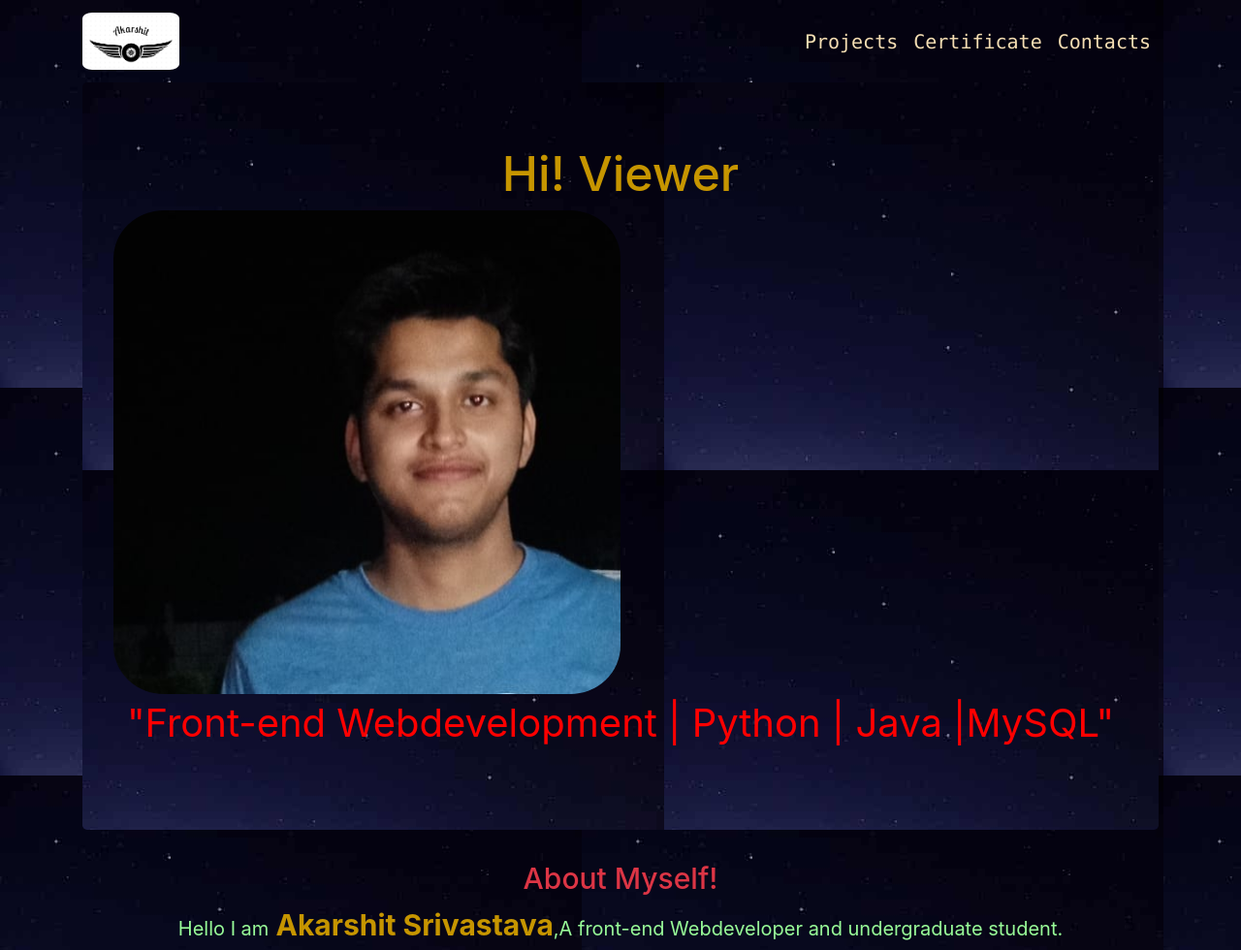
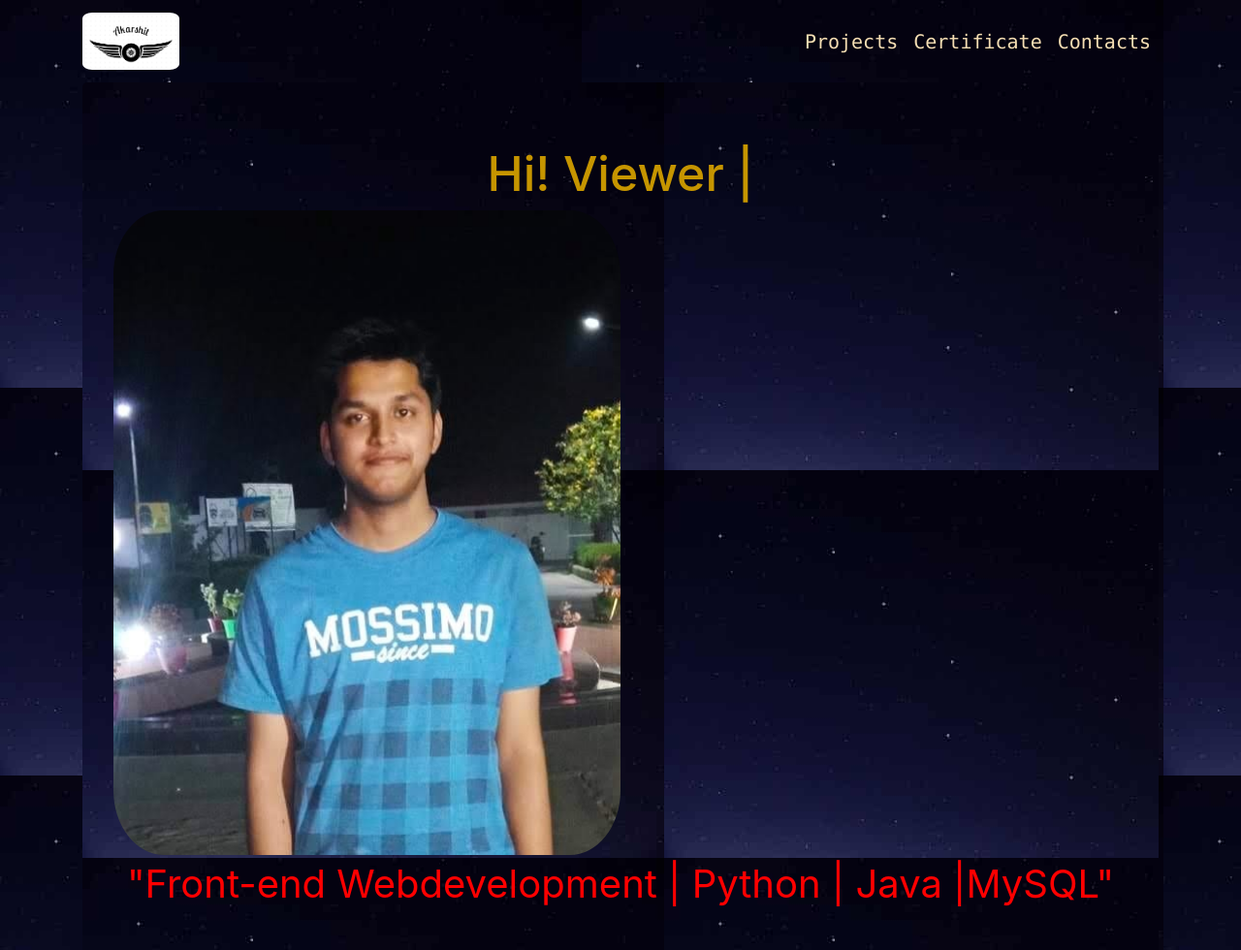
Before and after one commit to akarshit2001/akarshit_26, a plain HTML site: page index.html in a window 1280 px wide. Shown: the top 980 px of the page at 97% size. Drawn offline with nearby package versions, Linux system fonts and the light colour scheme.

Commit message:
portfoliostart

```diff
--- a/index.html
+++ b/index.html
@@ -47,8 +47,8 @@
 
 <div class="container">
     <div class="jumbotron">
-        <h2 style="color: #c69500"> Hi! Viewer </h2>
-        <img src="img/WhatsApp%20Image%202020-10-19%20at%2012.57.21%20AM.jpeg"  class="img-fluid ">
+        <h2 id="head" style="color: #c69500">  </h2>
+        <img src="img/WhatsApp%20Image%202020-11-09%20at%207.42.59%20PM.jpeg"  class="img-fluid ">
         <span> <p>"Front-end Webdevelopment | Python | Java |MySQL"</p></span>
     </div>
 <section id="about">
@@ -157,7 +157,7 @@
 
 
 
-
+<script src="js/script.js"></script>
 <script src="https://code.jquery.com/jquery-3.2.1.slim.min.js" integrity="sha384-KJ3o2DKtIkvYIK3UENzmM7KCkRr/rE9/Qpg6aAZGJwFDMVNA/GpGFF93hXpG5KkN" crossorigin="anonymous"></script>
 <script src="https://cdnjs.cloudflare.com/ajax/libs/popper.js/1.12.9/umd/popper.min.js" integrity="sha384-ApNbgh9B+Y1QKtv3Rn7W3mgPxhU9K/ScQsAP7hUibX39j7fakFPskvXusvfa0b4Q" crossorigin="anonymous"></script>
 <script src="https://maxcdn.bootstrapcdn.com/bootstrap/4.0.0/js/bootstrap.min.js" integrity="sha384-JZR6Spejh4U02d8jOt6vLEHfe/JQGiRRSQQxSfFWpi1MquVdAyjUar5+76PVCmYl" crossorigin="anonymous"></script>
--- a/js/script.js
+++ b/js/script.js
@@ -1,13 +1,19 @@
-$(function () {
+var text= document.getElementById('head')
+function welcome_text(){
+    const  message="Hi! Viewer"
+    let i=0
+    const type=()=> {
+        if (i < message.length) {
+            text.innerHTML += message.charAt(i)
+            i++
+            setTimeout(type, 500)
+        } else {
+            let b = " |"
+            text.innerHTML += b.blink()
+        }
+    }
+    type()
 
-    $("#butto").blur(function (event) {
-        var screenWidth = window.innerWidth;
-        if (screenWidth < 768) {
-            $("#navbarSupportedContent").collapse('hide');
-        }
-    });
 
-    $("#butto").click(function (event) {
-        $(event.target).focus();
-    });
-});
+}
+welcome_text()
```
Also changed, not shown: img/WhatsApp Image 2020-08-28 at 11.35.07 AM.jpeg (deleted), img/WhatsApp Image 2020-10-18 at 11.54.31 PM.jpeg (deleted), img/WhatsApp Image 2020-10-19 at 12.57.21 AM.jpeg (deleted), img/WhatsApp Image 2020-11-09 at 7.42.59 PM.jpeg (added).
